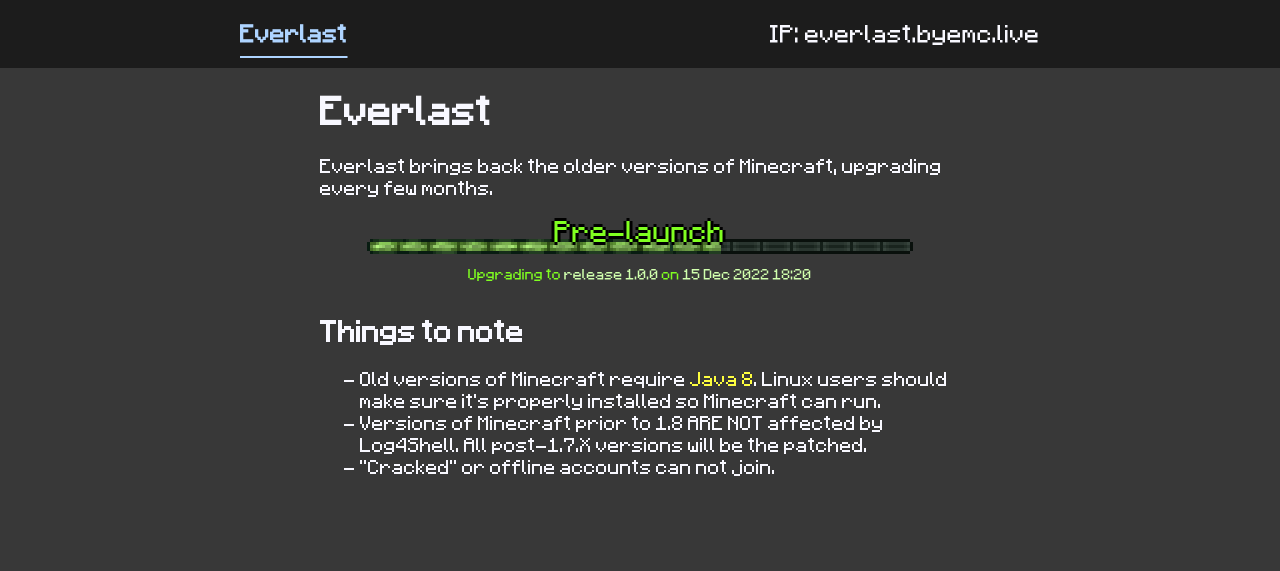
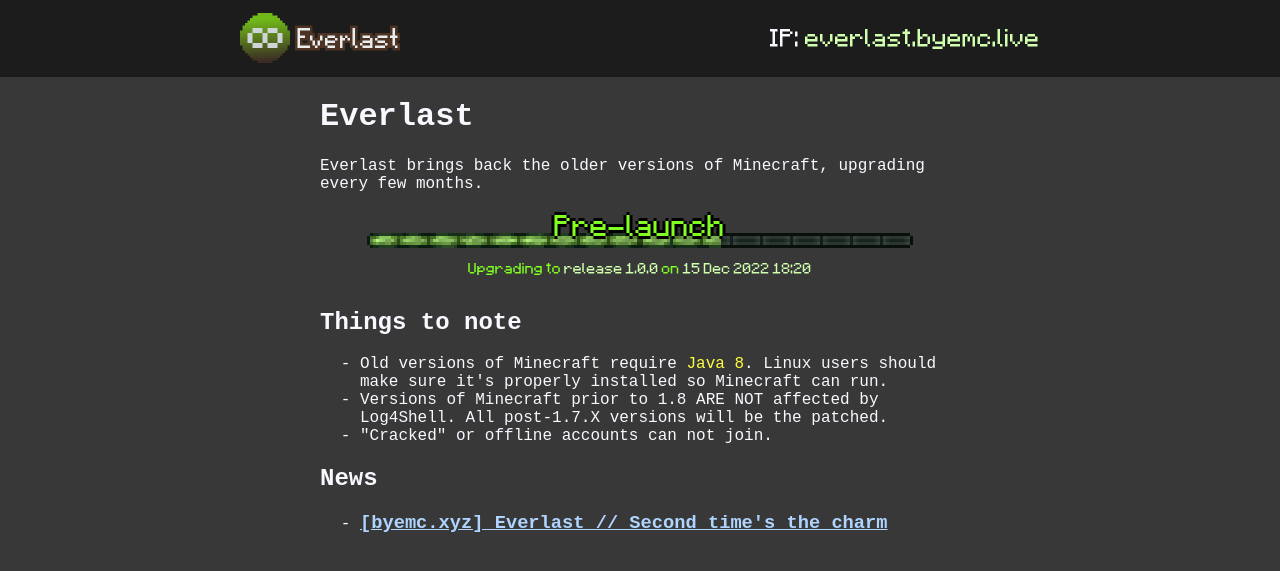
Before and after one commit to byemc/everlast-frontend, a Flask app: page / in a window 1280 px wide. Shown: the top 571 px of the page. Run offline with Flask 2, Linux system fonts and the light colour scheme.

Commit message:
update>>!>!>!>!>!>

```diff
--- a/app.py
+++ b/app.py
@@ -14,10 +14,18 @@
     "endTime": 1671128400000,  # unix millies
 }
 
+news = [
+    {
+        "date": "Dec 10 2022",
+        "title": "[byemc.xyz] Everlast // Second time's the charm",
+        "url": "https://byemc.xyz/blog/everlast-second-times-the-charm",
+    }
+]
+
 
 @app.route("/")
 def index():
-    return render_template("index.html", DATA=DATA)
+    return render_template("index.html", DATA=DATA, news=news)
 
 
 @app.template_filter()
@@ -36,4 +44,4 @@
 #     return str(status.players.online)
 
 
-app.run(debug=True)
+app.run(debug=True, port=5001)
--- a/news.json
+++ b/news.json
@@ -1,7 +1,7 @@
 [
     {
-        "date": "Dec 04 2022",
-        "title": "Announcing Everlast",
-        "file": "news/launch.md"
+        "date": "Dec 10 2022",
+        "title": "[EXTERNAL] Everlast // Second time's the charm",
+        "url": "https://byemc.xyz/blog/everlast-second-times-the-charm"
     }
 ]
--- a/templates/index.html
+++ b/templates/index.html
@@ -20,14 +20,10 @@
             color: ghostwhite;
             margin: auto;
 
-
+            font-family: 'Courier New', Courier, monospace;
 
         }
 
-        * {
-            font-family: 'Minecraft', monospace;
-
-        }
 
         header div.items {
             display: flex;
@@ -45,6 +41,12 @@
         header {
             font-size: 20px;
             background-color: rgba(0,0,0,.5);
+            font-family: Minecraft, monospace;
+        }
+
+        code {
+            font-family: 'Minecraft', monospace;
+            color: #d0ffad;
         }
 
         header h1 {
@@ -112,7 +114,7 @@
 
     <header>
         <div class="items">
-            <h1><a href="/">Everlast</a></h1>
+            <h1><a href="/"><img height="50" src="{{ url_for('static', filename='everlastbanner.png') }}" alt="Everlast"></a></h1>
             <div class="left">
                 <p>IP: <code>everlast.byemc.live</code></p>
             </div>
@@ -125,7 +127,7 @@
     <p>Everlast brings back the older versions of Minecraft, upgrading every few months. </p>
 
 
-    <div id="versioncounter">
+    <div id="versioncounter" style="font-family: Minecraft, monospace">
         <div class="number">Pre-launch</div>
         <canvas width="182" height="5" id="nextversion">
             <progress id="nextlv" value="25" max="100" mix="100"></progress>
@@ -140,6 +142,14 @@
         <li>"Cracked" or offline accounts can not join.</li>
     </ul>
 
+    <h2 id="news">News</h2>
+    <ul>
+        {% for item in news %}
+            <li>
+                <h3><a href="{{ item['url'] }}">{{ item['title'] }}</a></h3>
+            </li>
+        {% endfor %}
+    </ul>
     </main>
 
 
```
Also changed, not shown: static/everlastbanner.png (added), static/favicon.png (added).
